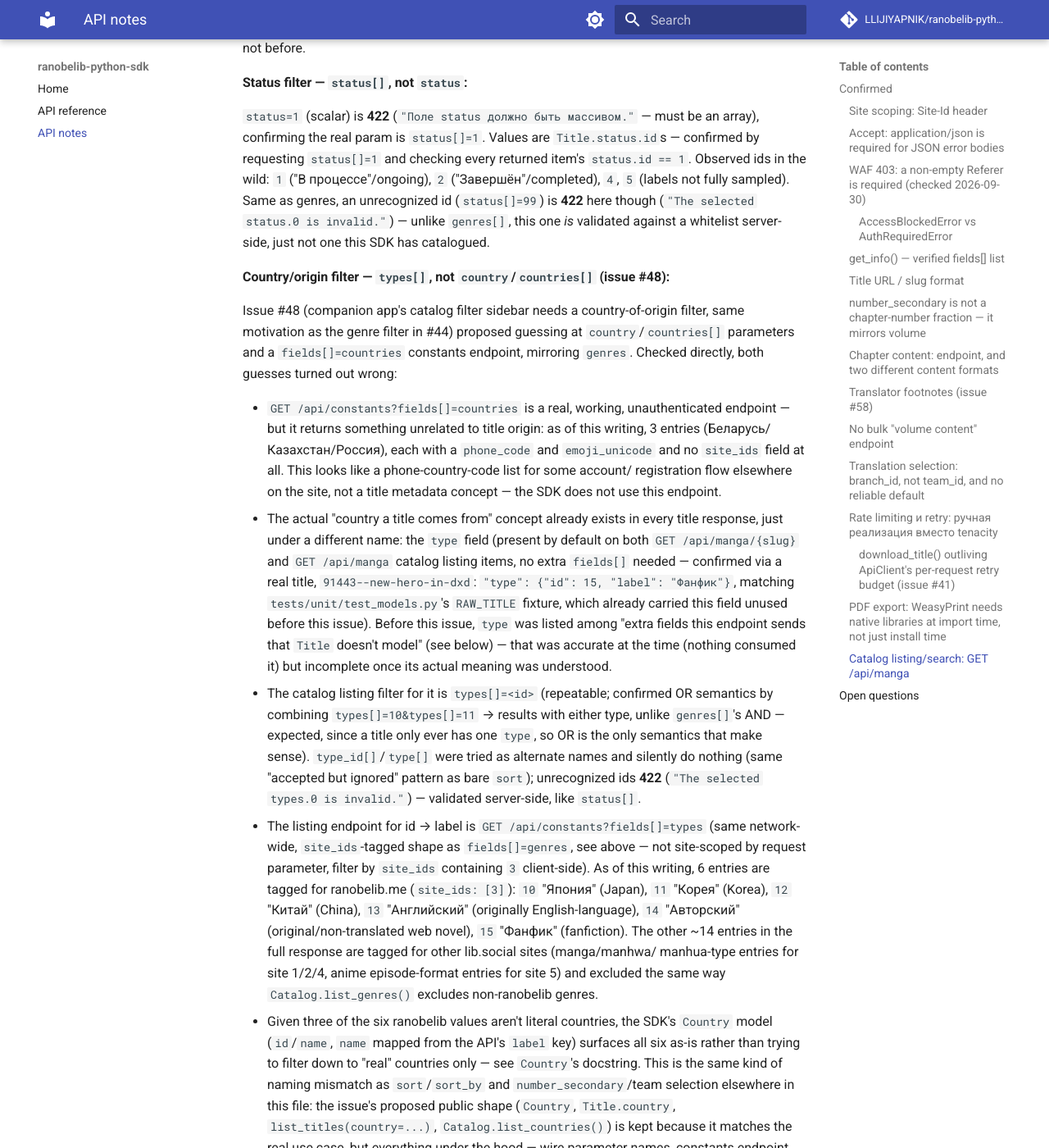
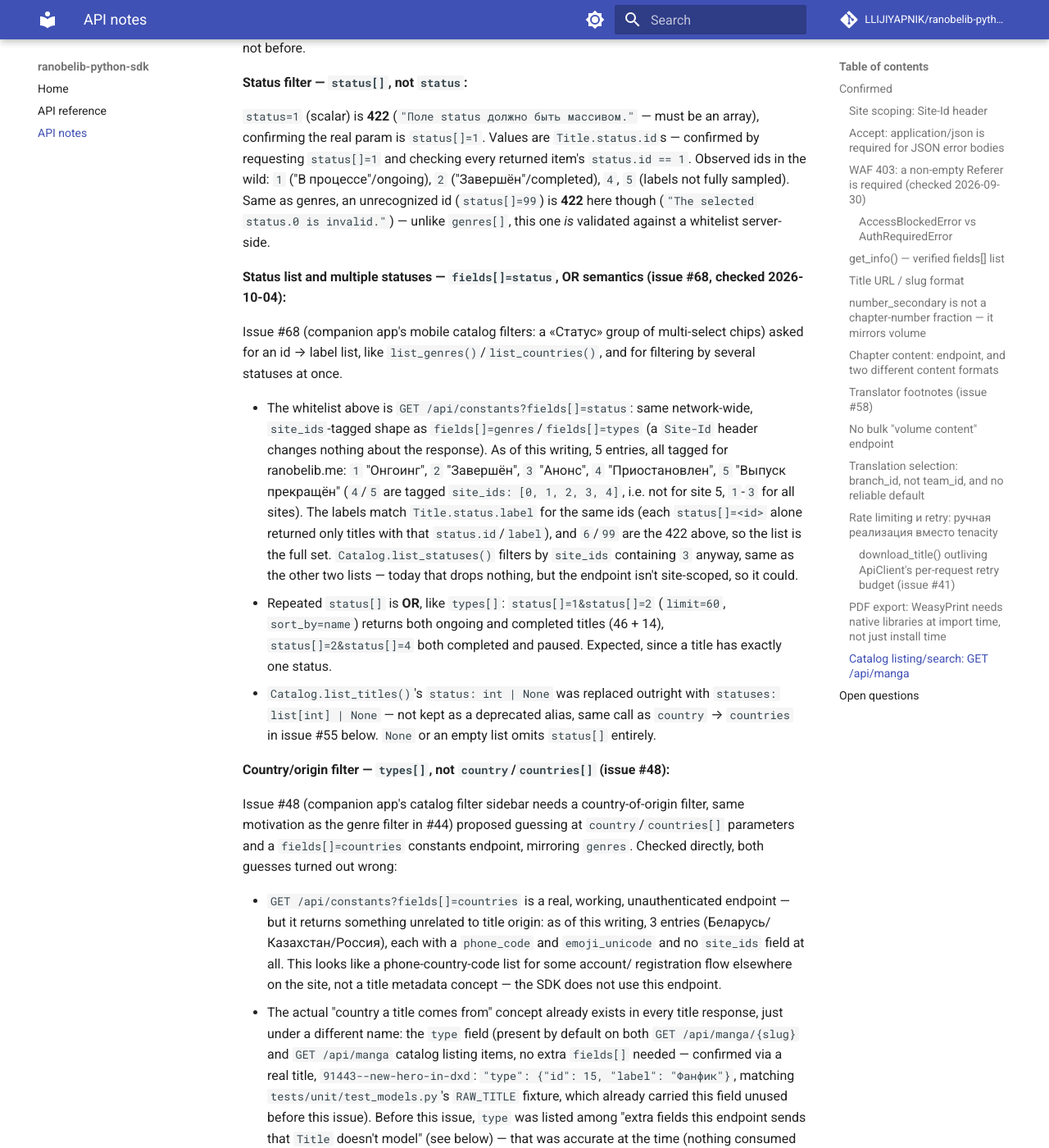
Before and after one commit to LLIJIYAPNIK/ranobelib-python-sdk, an MkDocs documentation site: the page built from docs/api-notes.md, in a window 1280 px wide and 1400 px high, scrolled down 17414 px. Shown: the whole window at 82% size. Built offline with MkDocs 1.6.1 and Material for MkDocs 9.7.7, drawn with Linux system fonts in a browser that asks for light colours; comment, search, counter and statistics services are not loaded; some of the changed text lies outside the part shown.

Commit message:
docs: document the status list endpoint and multi-status filter
Co-Authored-By: Claude Opus 5.5 <noreply@anthropic.com>

```diff
--- a/docs/api-notes.md
+++ b/docs/api-notes.md
@@ -629,7 +629,7 @@ while probing, not otherwise used by this SDK): `tags`, `status`, `types`,
 `imageServers` — each 403-free the same way `genres` is. Not investigated further; noted
 here in case a future feature needs one of them (same "don't guess, check first" principle
 as this whole section). (`types` was picked up later for issue #48, see "Country/origin
-filter" below; `tags` still isn't used for anything beyond the filter parameter itself, see
+filter" below, and `status` for issue #68, see "Status filter" below; `tags` still isn't used for anything beyond the filter parameter itself, see
 next.)
 
 **Tag filter — `tags[]`, AND semantics, same as genres (issue #50):**
@@ -710,7 +710,31 @@ requesting `status[]=1` and checking every returned item's `status.id == 1`. Obs
 the wild: `1` ("В процессе"/ongoing), `2` ("Завершён"/completed), `4`, `5` (labels not fully
 sampled). Same as genres, an unrecognized id (`status[]=99`) is **422** here though (`"The
 selected status.0 is invalid."`) — unlike `genres[]`, this one *is* validated against a
-whitelist server-side, just not one this SDK has catalogued.
+whitelist server-side.
+
+**Status list and multiple statuses — `fields[]=status`, OR semantics (issue #68, checked
+2026-10-04):**
+
+Issue #68 (companion app's mobile catalog filters: a «Статус» group of multi-select chips)
+asked for an id → label list, like `list_genres()`/`list_countries()`, and for filtering by
+several statuses at once.
+
+- The whitelist above is `GET /api/constants?fields[]=status`: same network-wide,
+  `site_ids`-tagged shape as `fields[]=genres`/`fields[]=types` (a `Site-Id` header changes
+  nothing about the response). As of this writing, 5 entries, all tagged for ranobelib.me:
+  `1` "Онгоинг", `2` "Завершён", `3` "Анонс", `4` "Приостановлен", `5` "Выпуск прекращён"
+  (`4`/`5` are tagged `site_ids: [0, 1, 2, 3, 4]`, i.e. not for site 5, `1`-`3` for all
+  sites). The labels match `Title.status.label` for the same ids (each `status[]=<id>` alone
+  returned only titles with that `status.id`/`label`), and `6`/`99` are the 422 above, so
+  the list is the full set. `Catalog.list_statuses()` filters by `site_ids` containing `3`
+  anyway, same as the other two lists — today that drops nothing, but the endpoint isn't
+  site-scoped, so it could.
+- Repeated `status[]` is **OR**, like `types[]`: `status[]=1&status[]=2` (`limit=60`,
+  `sort_by=name`) returns both ongoing and completed titles (46 + 14), `status[]=2&status[]=4`
+  both completed and paused. Expected, since a title has exactly one status.
+- `Catalog.list_titles()`'s `status: int | None` was replaced outright with
+  `statuses: list[int] | None` — not kept as a deprecated alias, same call as `country` →
+  `countries` in issue #55 below. `None` or an empty list omits `status[]` entirely.
 
 **Country/origin filter — `types[]`, not `country`/`countries[]` (issue #48):**
 
```
Also changed, not shown: CLAUDE.md (+24 -2 lines), docs/reference.md (+2 -0 lines), 1 other file.
